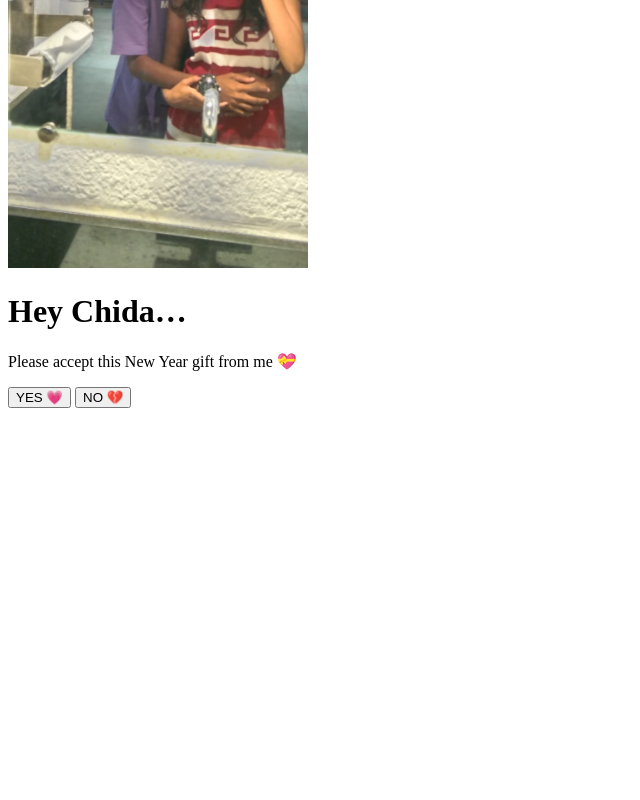
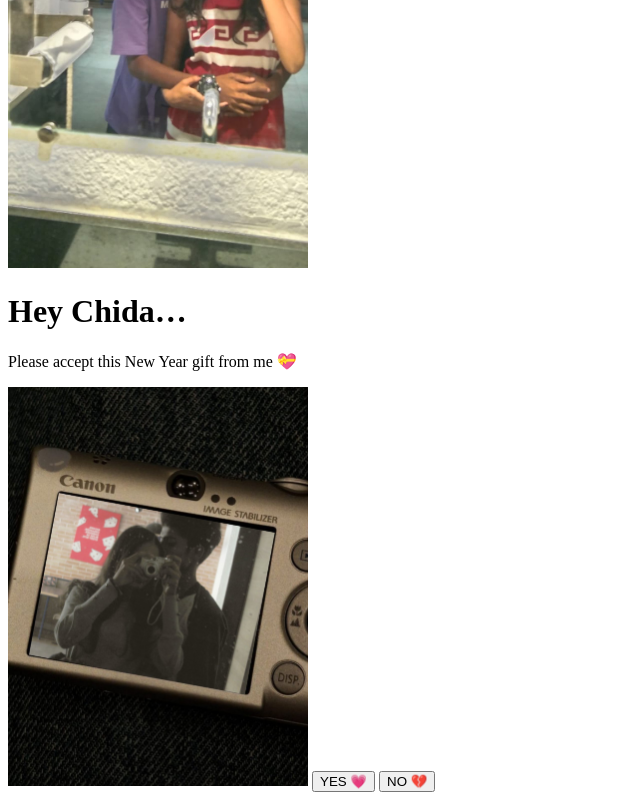
Before and after one commit to ritunarendra/CHIDA, a plain HTML site: page index.html in a window 1280 px wide. Shown: the part 407-1207 px from the top of the page, without its empty margins (0-640 px from the left). Before the commit the page ends 823 px from the top, so only its background shows below. Drawn offline with Linux system fonts and the light colour scheme.

Commit message:
Update index.html

```diff
--- a/index.html
+++ b/index.html
@@ -13,6 +13,7 @@ frameborder="0" allow="autoplay"></iframe>
 
   <h1>Hey Chida…</h1>
   <p>Please accept this New Year gift from me 💝</p>
+  <img src="IMG-20251120-WA0105.jpg" alt="My cute photo" width="300">
 
   <button onclick="location.href='yes.html'">YES 💗</button>
   <button onclick="location.href='no.html'">NO 💔</button>
```
